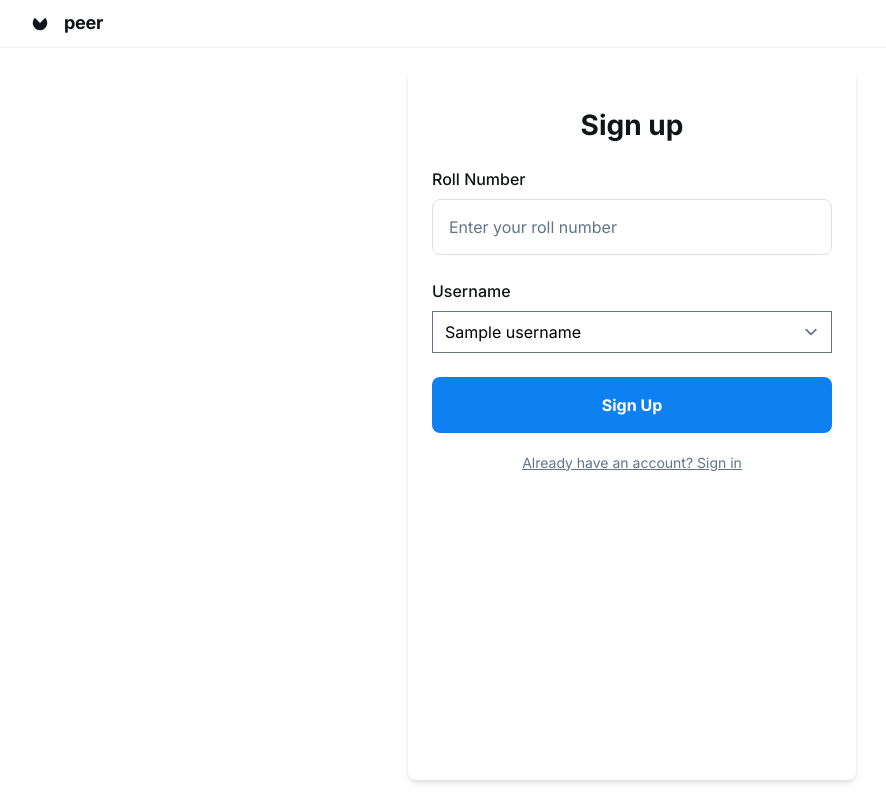
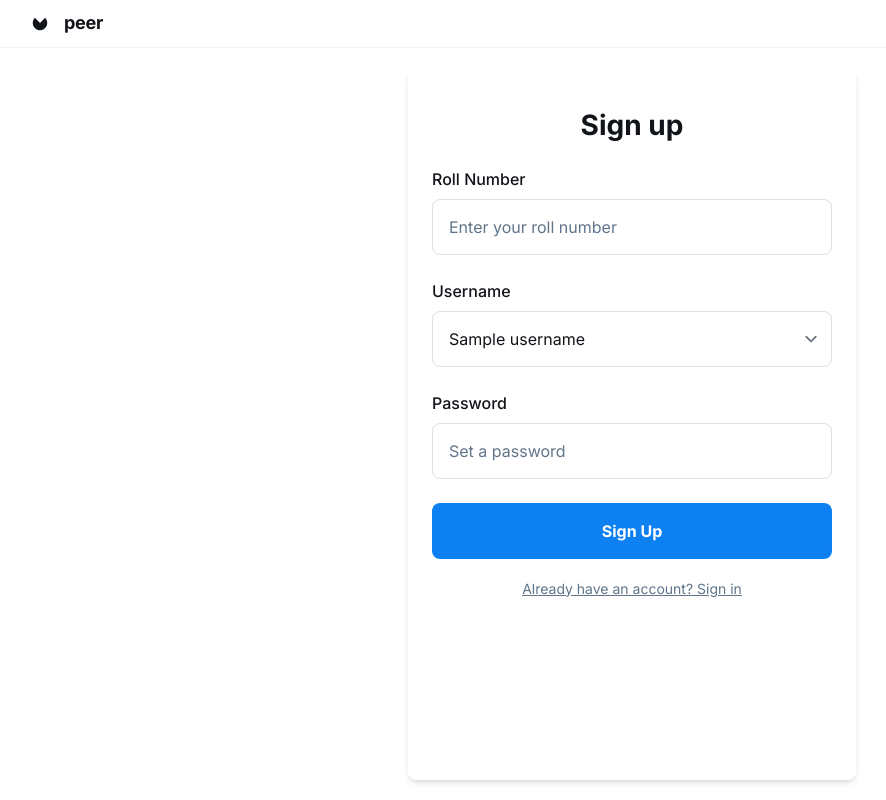
Before and after one commit to harshitha1003/flask-app, a Python web app: template templates/signup.html in a window 1280 px wide. Shown: the whole page, without its empty margins (8-894 px from the left). Run offline with Jinja, Linux system fonts and the light colour scheme; the template is opened without the code that fills it: most values are stand-ins (such as "Sample title", 1, 10 or a date in 2020); some libraries are stand-ins or nearby versions.

Commit message:
Update signup.html

```diff
--- a/templates/signup.html
+++ b/templates/signup.html
@@ -75,16 +75,25 @@
 <div class="py-3">
   <label class="flex flex-col w-full">
     <p class="text-[#111418] text-base font-medium pb-2">Username</p>
-               <select name="username" required>
+    <select name="username" required
+      class="w-full rounded-lg border border-[#dbe0e6] h-14 px-4 text-[#111418] placeholder:text-[#60758a]">
       {% for uname in usernames %}
         <option value="{{ uname }}">{{ uname }}</option>
       {% endfor %}
     </select>
-
   </label>
 </div>
 
-          <!-- Submit -->
+<!-- Password -->
+<div class="py-3">
+  <label class="flex flex-col w-full">
+    <p class="text-[#111418] text-base font-medium pb-2">Password</p>
+    <input type="password" name="password" placeholder="Set a password" required
+      class="form-input w-full rounded-lg border border-[#dbe0e6] h-14 px-4 placeholder:text-[#60758a]" />
+  </label>
+</div>
+
+<!-- Submit Button -->
 <div class="py-3">
   <button type="submit"
     class="flex items-center justify-center rounded-lg h-14 w-full bg-[#0d80f2] text-white font-bold hover:bg-[#0a6ed1]">
@@ -96,6 +105,7 @@
 <p class="text-[#60758a] text-sm text-center underline pt-2">
   <a href="{{ url_for('login') }}">Already have an account? Sign in</a>
 </p>
+
         </form>
       </div>
 
```
Lines whose indentation alone changed are shown as unchanged.
